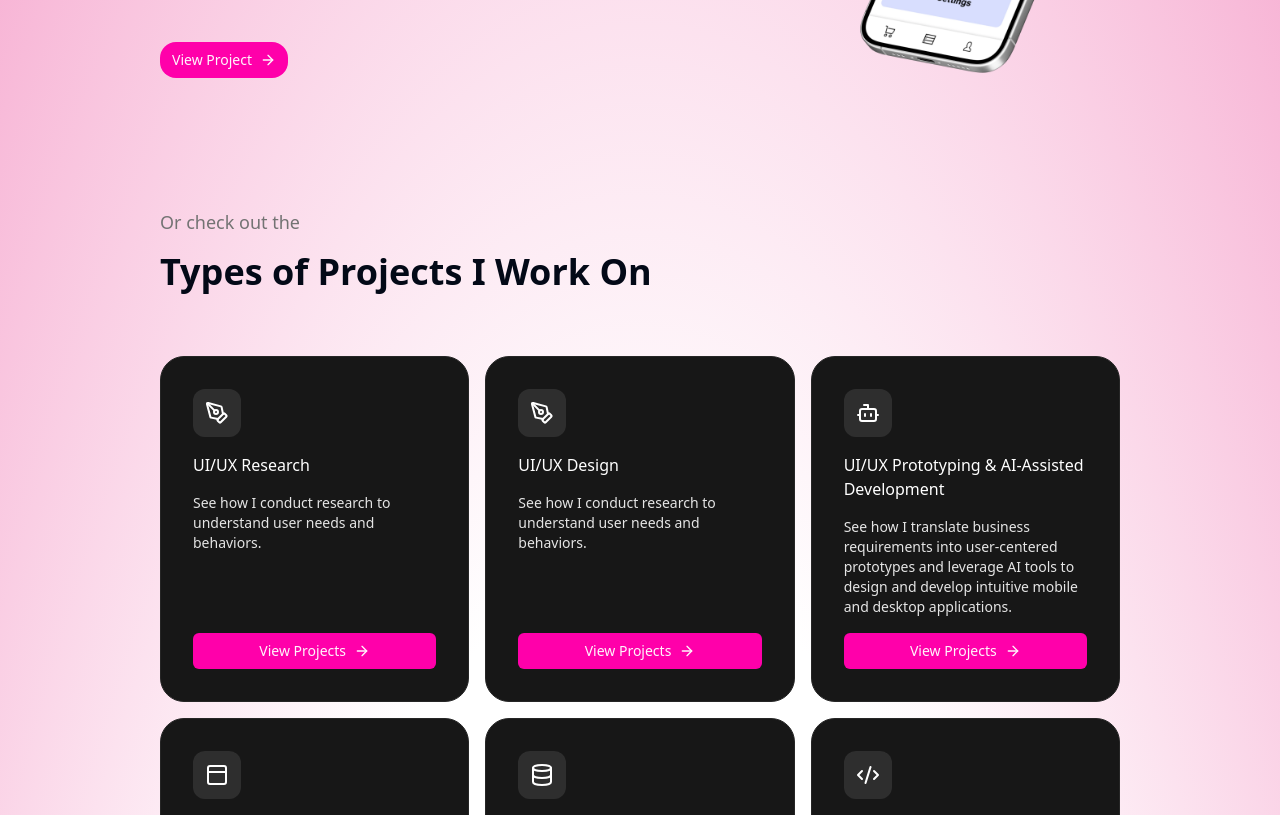
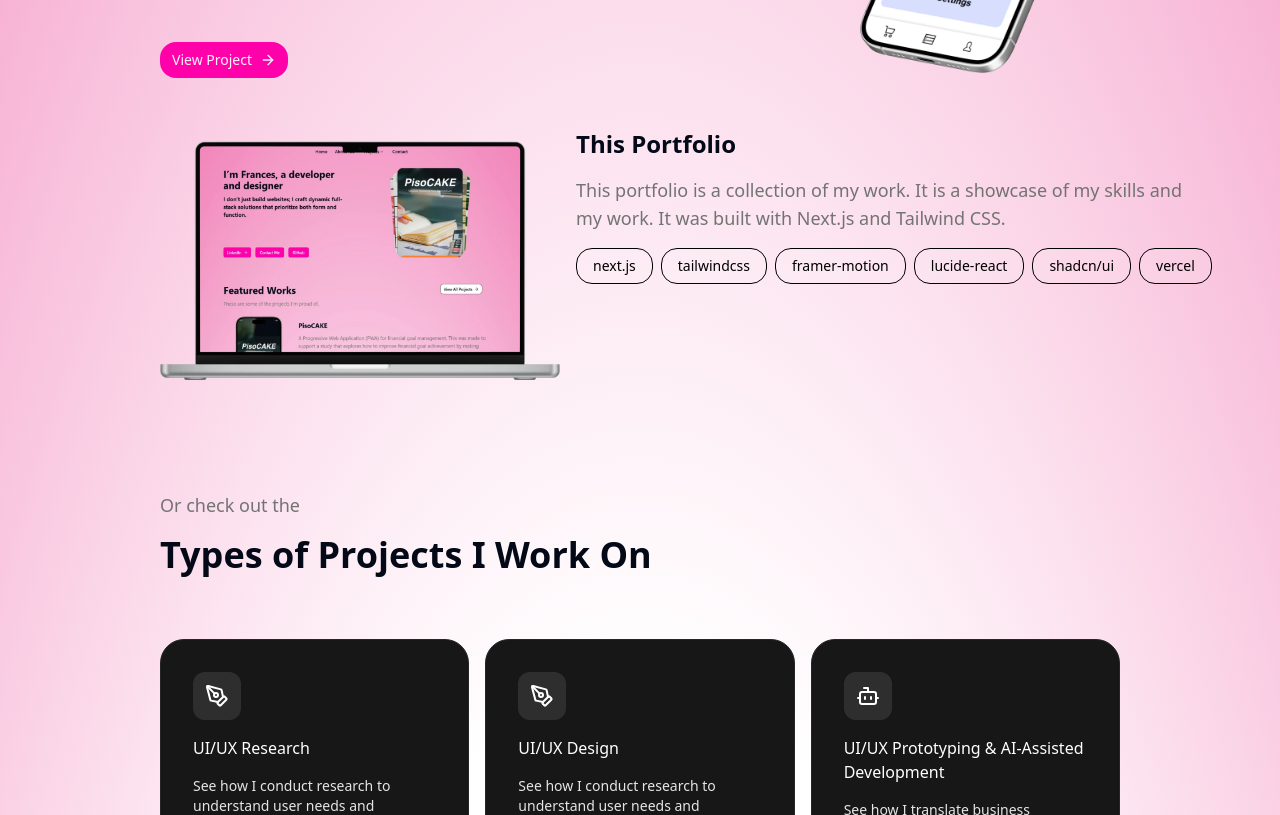
Before and after one commit to frncs-dc/portfolio, a Next.js app: page / in a window 1280 px wide. Shown: the part 1280-2095 px from the top of the page. Built offline with nearby package versions, Linux system fonts and the light colour scheme.

Commit message:
feat: updated featuredworks

```diff
--- a/src/components/featuredWorks.jsx
+++ b/src/components/featuredWorks.jsx
@@ -17,6 +17,15 @@ export default function FeaturedWorks() {
         "usability-testing",
         "user-research",
         "thematic-analysis",
+    ];
+
+    const ThisPortfolioTechnologies = [
+        "next.js",
+        "tailwindcss",
+        "framer-motion",
+        "lucide-react",
+        "shadcn/ui",
+        "vercel",
     ];
 
     return (
@@ -106,6 +115,34 @@ export default function FeaturedWorks() {
                     className="rounded-2xl ml-auto"
                 />
             </div>
+
+            <div className="flex flex-row gap-4">
+                <Image
+                    src="/Projects/Portfolio/Desktop_Portfolio.webp"
+                    alt="This Portfolio"
+                    width={400}
+                    height={500}
+                    className="rounded-2xl"
+                />
+                <div className="flex flex-col gap-4">
+                    <h2 className="text-2xl font-bold">This Portfolio</h2>
+                    <p className="text-lg text-neutral-500">
+                        This portfolio is a collection of my work. It is a
+                        showcase of my skills and my work. It was built with
+                        Next.js and Tailwind CSS.
+                    </p>
+                    <div className="flex flex-row gap-2">
+                        {ThisPortfolioTechnologies.map((technology) => (
+                            <Button
+                                key={technology}
+                                className="rounded-2xl w-fit text-black border border-black bg-white/10 p-2 px-4"
+                            >
+                                {technology}
+                            </Button>
+                        ))}
+                    </div>
+                </div>
+            </div>
         </section>
     );
 }
```
Also changed, not shown: public/Projects/Portfolio/Desktop_Portfolio.webp (added).
